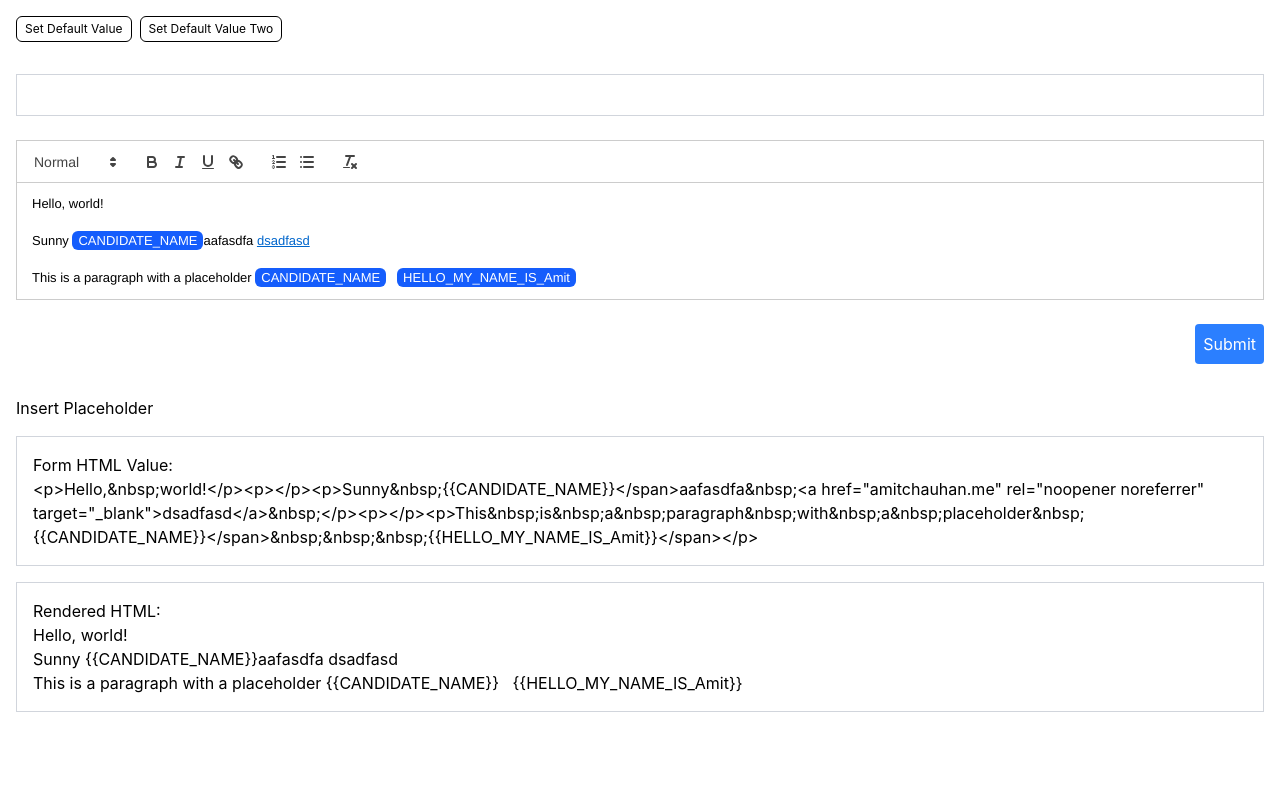
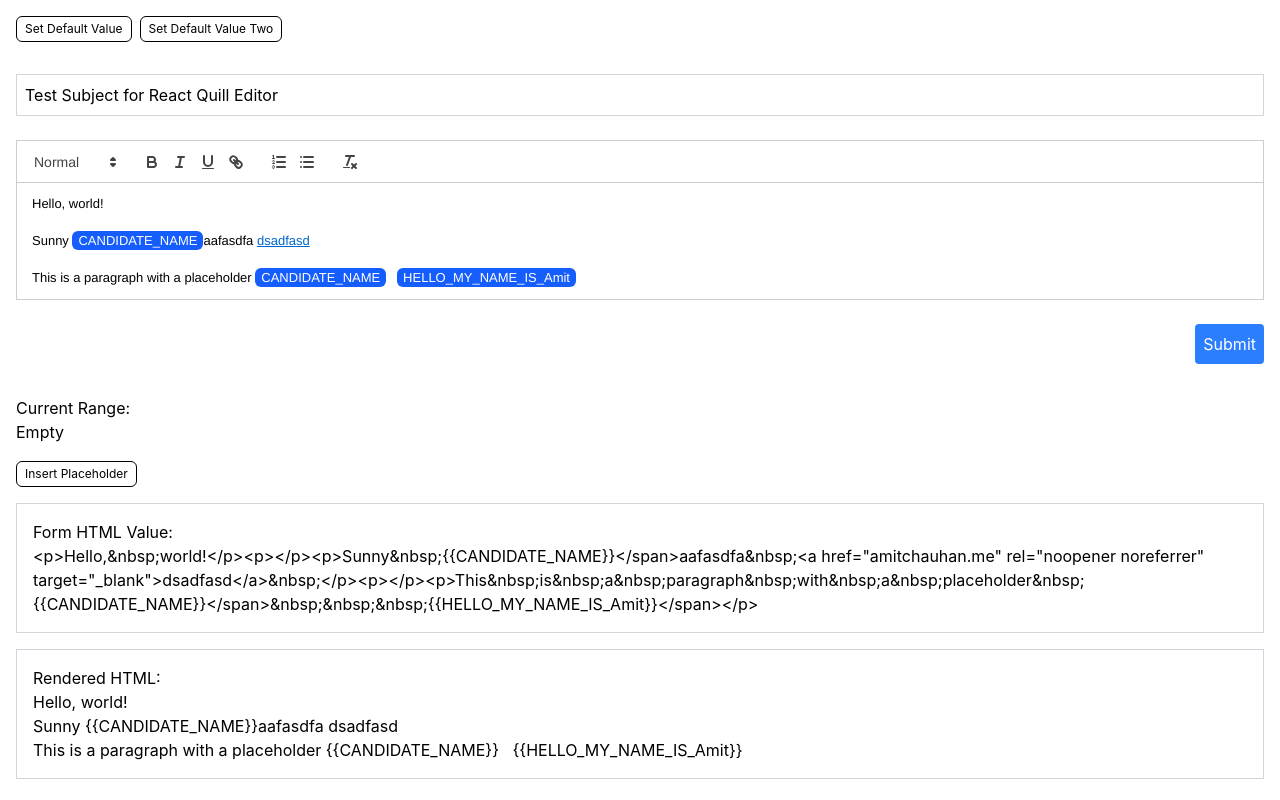
Before and after one commit to AmitSkima/custom-react-quill-editor, a React (Vite) app: page / in a window 1280 px wide. Built offline with nearby package versions, Linux system fonts and the light colour scheme.

Commit message:
refactor: update App component to manage editor state and display current selection range, enhance button styles in CSS

```diff
--- a/src/App.tsx
+++ b/src/App.tsx
@@ -4,6 +4,7 @@ import { useQuery } from "@tanstack/react-query";
 import * as Yup from "yup";
 import { useFormik } from "formik";
 import type { ReactQuillWrapper } from "@/utils/editor/ReactQuillWrapper";
+import type { Range } from "quill";
 
 const ReactQuillEditor = React.lazy(async () => {
   const { ReactQuillEditor } = await import("@/components/ReactQuillEditor");
@@ -25,7 +26,8 @@ const DEFAULT_EDITOR_BLOTS = {
 
 export function App() {
   const quillRef = React.useRef<ReactQuillWrapper | null>(null);
-  const [defaultValue, setDefaultValue] = React.useState("");
+  const [lastChange, setLastChange] = React.useState<Range | null>(null);
+  const [defaultValue, setDefaultValue] = React.useState(DEFAULT_VALUE);
 
   const { data: editorContent } = useQuery({
     queryKey: ["editor-content"],
@@ -33,7 +35,7 @@ export function App() {
       return await new Promise((resolve) => {
         setTimeout(() => {
           resolve(DEFAULT_VALUE);
-        }, 1000);
+        }, 2000);
       });
     },
   });
@@ -41,8 +43,8 @@ export function App() {
   const formik = useFormik({
     enableReinitialize: true,
     initialValues: {
-      html: "",
-      subject: "",
+      html: DEFAULT_VALUE_TWO,
+      subject: "Test Subject for React Quill Editor",
     },
     validationSchema: formValidation,
     onSubmit: (values) => {
@@ -108,6 +110,7 @@ export function App() {
             ref={quillRef}
             defaultValue={defaultValue}
             onChange={handleChange}
+            onSelectionChange={setLastChange}
             editorBlots={DEFAULT_EDITOR_BLOTS}
           />
         </React.Suspense>
@@ -120,8 +123,16 @@ export function App() {
       </form>
 
       <div className="flex flex-col space-y-4">
+        <div className="state">
+          <div className="state-title">Current Range:</div>
+          {lastChange ? JSON.stringify(lastChange) : "Empty"}
+        </div>
         <div>
-          <button type="button" onClick={handleInsertPlaceholder}>
+          <button
+            type="button"
+            onClick={handleInsertPlaceholder}
+            className="rounded-md border px-2 py-1 text-xs"
+          >
             Insert Placeholder
           </button>
         </div>
--- a/src/styles/main.css
+++ b/src/styles/main.css
@@ -8,4 +8,8 @@
   .ql-placeholder {
     @apply bg-placeholder-blot cursor-default rounded-md px-1.5 py-0.5 font-medium text-white;
   }
+
+  button {
+    @apply cursor-pointer disabled:cursor-not-allowed;
+  }
 }
--- a/src/utils/editor/ReactQuillWrapper.ts
+++ b/src/utils/editor/ReactQuillWrapper.ts
@@ -38,6 +38,9 @@ export class ReactQuillWrapper extends Quill {
       key: options.key,
       label: options.label ?? options.key,
     };
+    // +1 is to move the cursor after the placeholder token.
+    // [Note]: Whole blot is considered as 1 token.
+    this.setSelection(at + 1);
     return this.insertEmbed(at, QuillPlaceholderBlot.blotName, value);
   }
 
```
